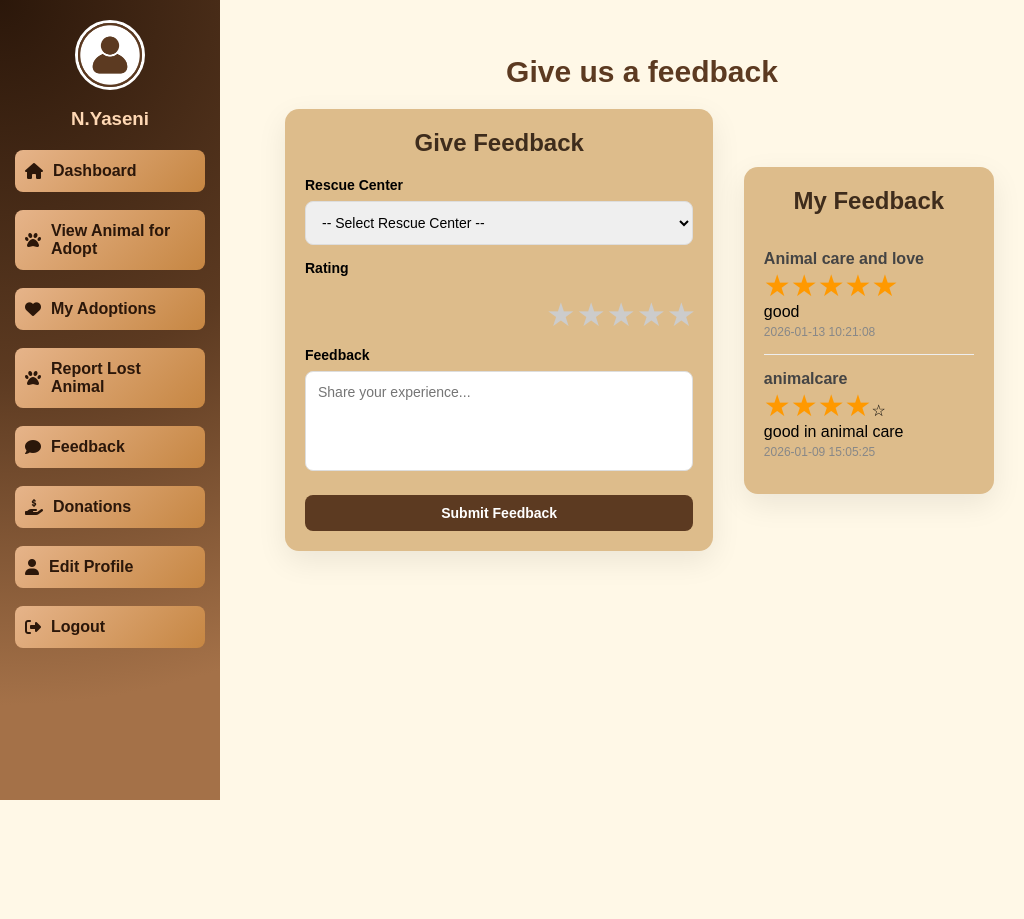
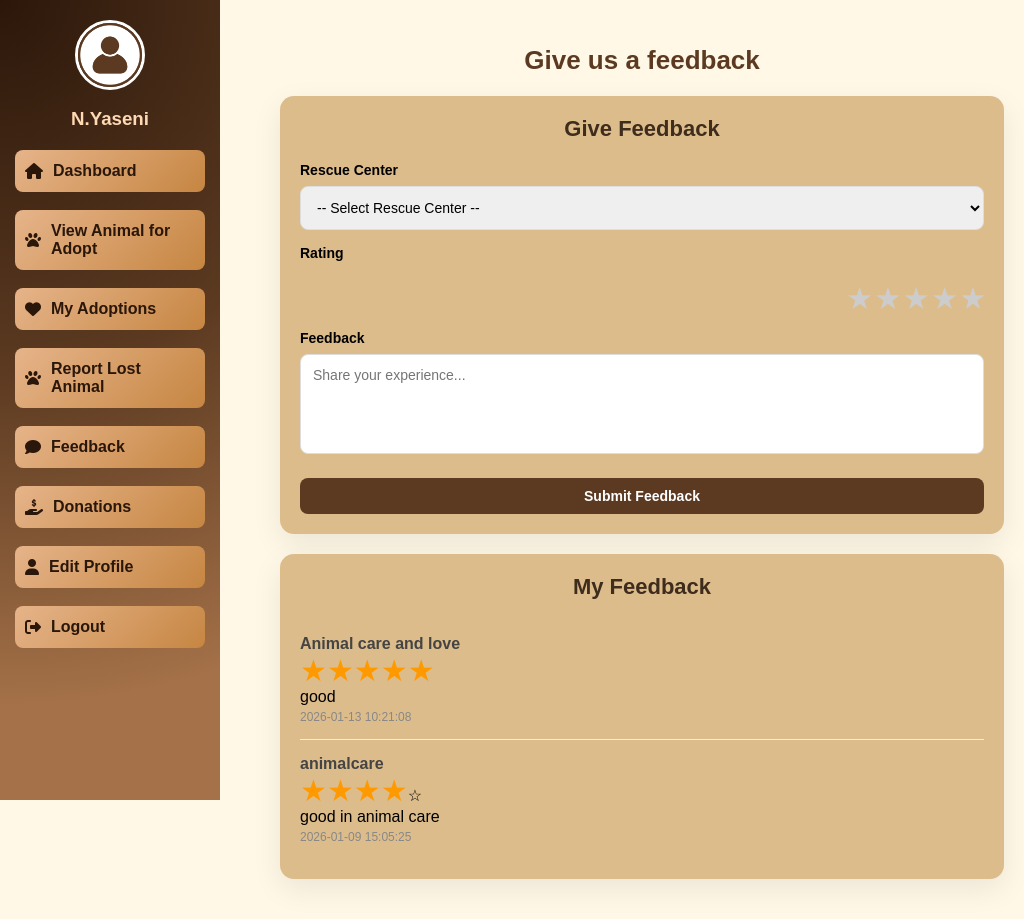
Before and after one commit to yashini-hash/paws-protect, a PHP site: page /paws/includes/users/feedback.php in a window 1024 px wide. Before the commit the page ends 800 px from the top, so only its background shows below. Run offline with PHP 8.4, Linux system fonts and the light colour scheme; a user stored in the database is signed in; data comes from the database, SQL or seed files in the repository.

Commit message:
Set responsive

```diff
--- a/includes/users/feedback.css
+++ b/includes/users/feedback.css
@@ -157,26 +157,24 @@ button:hover {
 
 @media screen and (min-width: 769px) and (max-width: 1024px) {
 
+
     body {
         margin-left: 260px;
-        padding: 25px;
+        padding: 20px;
     }
 
+
     .container {
-        flex-direction: row;
-        flex-wrap: wrap;
+        flex-direction: column;
         gap: 20px;
         max-width: 100%;
         margin: 20px auto;
     }
 
-    .left-card {
+    .left-card,
+    .right-card {
+        width: 100%;
         margin-left: 0;
-        width: 60%;
-    }
-
-    .right-card {
-        width: 35%;
     }
 
     .card {
@@ -184,7 +182,7 @@ button:hover {
     }
 
     h2 {
-        font-size: 24px;
+        font-size: 22px;
     }
 
     label,
@@ -201,8 +199,16 @@ button:hover {
     button {
         padding: 10px;
     }
+
+    .stars label {
+        font-size: 26px;
+    }
+
+    .page-title {
+        font-size: 26px;
+        margin: 25px 0 15px;
+    }
 }
-
 
 @media screen and (max-width: 768px) {
 
```
Also changed, not shown: includes/users/edit_profile.css (+1 -10 lines).
